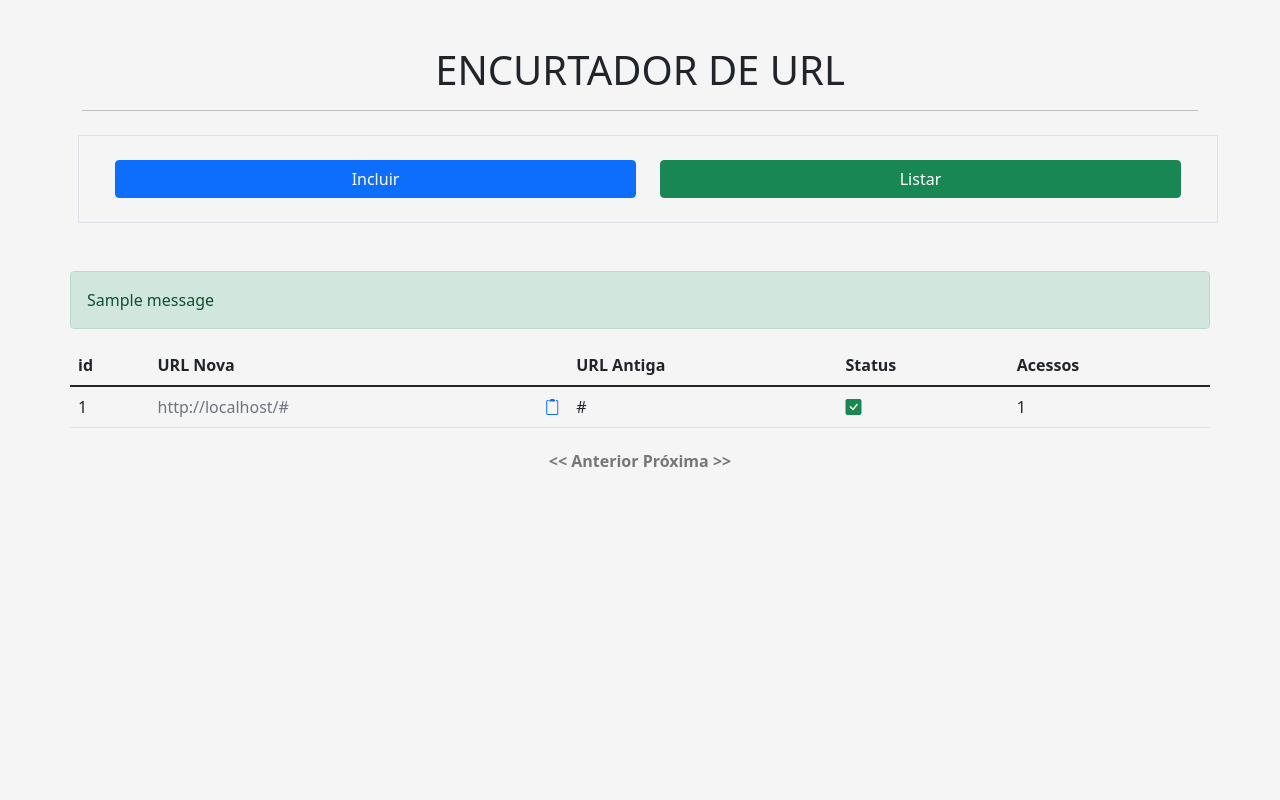
After one commit to alehkiz/enkt-url, a Flask app: page /list/1 in a window 1280 px wide. The commit adds this page. Run offline with Flask 2, Linux system fonts and the light colour scheme; tables that the repository leaves empty hold one stand-in row (values such as "Sample post"); one stand-in notice (Sample message) is shown; some libraries are stand-ins or nearby versions.

Commit message:
funcional app

```diff
--- a/app/blueprints/main.py
+++ b/app/blueprints/main.py
@@ -5,7 +5,7 @@ from app.models.url import URL, Custom_URL, generate_random_string
 from app.core.db import db
 
 from app.utils.kernel import validate_url, url_exist
-
+from app.utils.db import commit
 bp = Blueprint('main', __name__, url_prefix='/')
 
 
@@ -18,16 +18,10 @@ def index():
     if ip is None:
         ip = Network()
         ip.ip = _ip
-        # ip.created_user_id = 4
         db.session.add(ip)
-        try:
-            db.session.commit()
-            g.ip_id = ip.id
-        except Exception as e:
-            print(e)
-            db.session.rollback()
-            #TODO add logger
-            return abort(500)
+        commit()
+        g.ip_id = ip.id
+
     form = UrlForm()
     if form.validate_on_submit():
         url = validate_url(form.url.data)
@@ -38,7 +32,7 @@ def index():
             obj_url = URL()
             obj_url.url = url.geturl()
             if obj_url.url is False:
-                flash('Url já cadastrada', category='danger')
+                flash('URL inválida', category='danger')
                 return redirect(url_for('main.index'))
             obj_url.is_on = True
             obj_url.url_network_id = ip.id
@@ -46,15 +40,38 @@ def index():
             while obj_url.url_short is False:
                 obj_url.url_short = generate_random_string(app.config['_URL_SHORT_SIZE'])
             db.session.add(obj_url)
-            db.session.commit()
-            return render_template('index.html', status=True, url=obj_url.get_url())
+            commit()
+            flash('Url cadastrada com sucesso!', category='success')
+            return render_template('index.html', status=True, url=obj_url.get_short_url())
         else:
             flash(f'URL: {form.url.data} inválida, com status code {url_exist(url.geturl()).status_code}', category='danger')
             return redirect(url_for('main.index'))
 
     return render_template('index.html', form=form)
 
+@bp.route('/<short>')
+def short(short):
+    url = URL.query.filter(URL.url_short == short).first_or_404()
+    if url.status is False:
+        if url.check_status_url() is False:
+            flash(f'URL {url.url} não está mais ativa', category='danger')
+            return abort(404)
+    url.hits += 1
+    commit()
+    return redirect(url.url)
 
-@bp.route('/list/', methods=['GET'])
-def list():
-    return 'none'
+
+@bp.route('/list')
+@bp.route('/list/<int:page>')
+def list(page=1):
+    pages = URL.query.order_by(URL.created_at.desc()).paginate(page, 10, False)
+    return render_template('list.html', list=pages)
+
+
+@bp.app_errorhandler(404)
+def handler_error_404(err):
+    return render_template('errors/404.html')
+
+@bp.app_errorhandler(500)
+def handler_error_500(err):
+    return render_template('errors/500.html')
--- a/app/core/db.py
+++ b/app/core/db.py
@@ -4,6 +4,7 @@ from flask.cli import with_appcontext
 import click
 
 db = SQLAlchemy(session_options={'autoflush': True})
+
 
 from app.models.security import User, Role
 
--- a/app/models/url.py
+++ b/app/models/url.py
@@ -1,7 +1,12 @@
+from email.policy import default
 from app.core.db import  db
 from datetime import datetime
 from sqlalchemy.ext.hybrid import hybrid_property
+import validators
 
+
+from app.utils.kernel import url_exist
+from app.utils.db import commit
 from flask import current_app as app, request
 
 from app.utils.kernel import generate_random_string
@@ -13,7 +18,7 @@ class URL(db.Model):
     _url_short = db.Column(db.String(32), nullable=False, unique=True)
     # _url_custom = db.Column(db.String(64), nullable=True, unique=True)
     created_at = db.Column(db.DateTime, default=datetime.utcnow)
-    is_on = db.Column(db.Boolean)
+    status = db.Column(db.Boolean, default=True)
     url_network_id = db.Column(db.Integer, db.ForeignKey('network.id'), nullable=False)
     hits = db.Column(db.Integer, default=0)
     custom_url = db.relationship('Custom_URL', cascade='all, delete-orphan',
@@ -21,10 +26,21 @@ class URL(db.Model):
 
 
     def __repr__(self) -> str:
-        return f'URL(id:{self.id}, short:{self._url_short}'
+        return f'URL(id:{self.id}, short:{self._url_short})'
 
-    def get_url(self)-> str:
+    def get_short_url(self)-> str:
         return request.url_root + self.url_short
+
+    def check_status_url(self):
+        url = url_exist(self.url)
+        if url.status_code == 200:
+            self.status = True
+            status = True
+        else:
+            self.status = False
+            status = False
+        commit()
+        return status
 
     @hybrid_property
     def url(self):
@@ -32,11 +48,10 @@ class URL(db.Model):
 
     @url.setter
     def url(self, url):
-        q_url = URL.query.filter(URL.url == url).first()
-        if q_url != None:
-            self._url = False
+        if validators.url(url) is True:
+            self._url = url
         else:
-            self._url = url
+            self._url = None
 
 
     @hybrid_property
--- /dev/null
+++ b/app/static/main.css
@@ -0,0 +1,36 @@
+html {
+    overflow-y: scroll;
+}
+
+html,
+body {
+    height: 100%;
+}
+
+body {
+    /* display: flex; */
+    /* align-items: center; */
+    padding-top: 30px;
+    /* padding-bottom: 40px; */
+    background-color: #f5f5f5;
+    /* margin-bottom: 60px; */
+}
+
+a {
+    text-decoration: none !important;
+}
+
+
+.error-template {
+    padding: 40px 15px;
+    text-align: center;
+}
+
+.error-actions {
+    margin-top: 15px;
+    margin-bottom: 15px;
+}
+
+.error-actions .btn {
+    margin-right: 10px;
+}
--- a/app/static/main.js
+++ b/app/static/main.js
@@ -7,15 +7,35 @@ var tooltipList = tooltipTriggerList.map(function (tooltipTriggerEl) {
 })
 
 window.onload = function(){
-
     var buttonCopy = document.getElementById("copy-button");
     var toastLiveExample = document.getElementById('liveToast')
+    var toast = new bootstrap.Toast(toastLiveExample)
+    if (buttonCopy !== null) {
+        buttonCopy.addEventListener('click', function () {
+            var copyText = document.getElementById("short-url");
+            copyText.select();
+            copyText.setSelectionRange(0, 99999);
+            navigator.clipboard.writeText(copyText.value);
+            toast.show()
+        })
+    }
 
-    buttonCopy.addEventListener('click', function () {
-        var toast = new bootstrap.Toast(toastLiveExample)
-
-        toast.show()
-      })
+    var elmCopy = document.getElementsByClassName('table-copy')
+    for (var i = 0; i < elmCopy.length; i++){
+        var id = elmCopy[i].id.split('copy-')[0]
+        var elm = document.getElementById('copy-value-' + id)
+        elmCopy[i].addEventListener('click', function(){
+            console.log(this)
+            console.log(this.id.split('copy-')[0])
+            var id = this.id.split('copy-')[0]
+            var elm = document.getElementById('copy-value-' + id)
+            console.log(elm)
+            // elm.select();
+            // elm.setSelectionRange(0, 999999);
+            navigator.clipboard.writeText(elm.href);
+            toast.show()
+        })
+    }
 }
 
 // function copyValue() {
--- /dev/null
+++ b/app/templates/_list.html
@@ -0,0 +1,34 @@
+<table class="table">
+    <thead>
+        <tr>
+            <th>id</th>
+            <th scope="col">URL Nova</th>
+            <th scope="col">URL Antiga</th>
+            <th scope="col">Status</th>
+            <th scope="col">Acessos</th>
+        </tr>
+    </thead>
+    <tbody>
+        {% for url in list.items %}
+        <tr class="{{ 'table-danger' if url.status is false else '' }}">
+            <td>{{url.id}}</td>
+            <td>
+                {% if url.status is true %}
+                <a href='{{url.get_short_url()}}' id='copy-value-{{url.url_short}}' target="_blank" class="link-secondary">{{url.get_short_url()}}</a>
+                <a href="#" class="float-end table-copy" type="button" id="copy-{{url.url_short}}" data-bs-toggle="tooltip"
+                title="Copiar">
+                    <i class="bi bi-clipboard2 float-end"></i>
+                </a>
+                {% else %}
+                {{url.get_short_url()}}
+                {% endif %}
+            </td>
+            <td>{{url.url}}</td>
+            <td>{% if url.status is true %}<i class="bi bi-check-square-fill text-success"></i>{% else %}
+                <i class="bi bi-x-square-fill text-danger"></i>{% endif %}
+            </td>
+            <td>{{url.hits}}</td>
+        </tr>
+        {% endfor %}
+    </tbody>
+</table>
--- a/app/templates/base/base.html
+++ b/app/templates/base/base.html
@@ -1,19 +1,57 @@
 <!DOCTYPE html>
 <html lang="pt-br">
+
 <head>
     <meta charset="utf-8">
     <meta name="viewport" content="width=device-width, initial-scale=1, shrink-to-fit=no">
-        <link href="https://cdn.jsdelivr.net/npm/bootstrap@5.1.3/dist/css/bootstrap.min.css" rel="stylesheet" integrity="sha384-1BmE4kWBq78iYhFldvKuhfTAU6auU8tT94WrHftjDbrCEXSU1oBoqyl2QvZ6jIW3" crossorigin="anonymous">
-        <title>{% block title %}{% endblock %} </title>
+    <link href="https://cdn.jsdelivr.net/npm/bootstrap@5.1.3/dist/css/bootstrap.min.css" rel="stylesheet"
+        integrity="sha384-1BmE4kWBq78iYhFldvKuhfTAU6auU8tT94WrHftjDbrCEXSU1oBoqyl2QvZ6jIW3" crossorigin="anonymous">
+    <link rel="stylesheet" href="https://cdn.jsdelivr.net/npm/bootstrap-icons@1.8.1/font/bootstrap-icons.css">
+    <link href="{{url_for('static', filename='main.css')}}" rel="stylesheet">
+    <title>{% if title is defined %}{% block title %}{% endblock %}{% else %} Encurtador URL {% endif %}</title>
 </head>
+
 <body>
     <div class="container mt-3">
+        <h1 class="text-center mb-3 text-uppercase">Encurtador de URL</h1>
+        <hr>
+
+        <div class="row">
+            <div class="row m-2 row-cols-2 mb-5 border p-4">
+                <div class="col d-grid gap-2">
+                    <a class="btn btn-primary" href="{{url_for('main.index')}}" role="button">Incluir</a>
+                </div>
+                <div class="col d-grid gap-2">
+                    <a class="btn btn-success" href="{{url_for('main.list')}}" role="button">Listar</a>
+                </div>
+            </div>
+            {% with messages = get_flashed_messages(with_categories=true) %}
+            {% if messages %}
+            {% for category, message in messages %}
+            <div class="alert alert-{{category}}">{{ message }}</div>
+            {% endfor %}
+            {% endif %}
+            {% endwith %}
             {% block content %}{% endblock %}
-            {% for message in get_flashed_messages() %}
-                <div class="alert alert-danger">{{ message }}</div>
-            {% endfor %}
         </div>
-    <script src="https://cdn.jsdelivr.net/npm/bootstrap@5.1.3/dist/js/bootstrap.bundle.min.js" integrity="sha384-ka7Sk0Gln4gmtz2MlQnikT1wXgYsOg+OMhuP+IlRH9sENBO0LRn5q+8nbTov4+1p" crossorigin="anonymous"></script>
+
+        <div class="position-fixed bottom-0 end-0 p-3" style="z-index: 11">
+            <div id="liveToast" class="toast float-end" role="alert" aria-live="assertive" aria-atomic="true">
+              <div class="toast-header">
+                <!-- <img src="..." class="rounded me-2" alt="..."> -->
+                <strong class="me-auto">Aviso</strong>
+                <!-- <small>11 mins ago</small> -->
+                <button type="button" class="btn-close" data-bs-dismiss="toast" aria-label="Close"></button>
+              </div>
+              <div class="toast-body">
+                URL copiada
+              </div>
+            </div>
+          </div>
+        <script src="https://cdn.jsdelivr.net/npm/bootstrap@5.1.3/dist/js/bootstrap.bundle.min.js"
+            integrity="sha384-ka7Sk0Gln4gmtz2MlQnikT1wXgYsOg+OMhuP+IlRH9sENBO0LRn5q+8nbTov4+1p"
+            crossorigin="anonymous"></script>
         <script src="{{url_for('static', filename='main.js')}}"></script>
 </body>
+
 </html>
--- /dev/null
+++ b/app/templates/list.html
@@ -0,0 +1,15 @@
+{% extends 'base/base.html' %}
+
+{% block content %}
+
+{% include '_list.html' %}
+<div style="text-align: center; padding-top: 5px; font-weight: 600;">
+    <p style="color:#777">
+      {% if list.has_prev %}
+      <a href="{{url_for('main.list',page=list.prev_num)}}">&lt;&lt; Anterior </a>
+      {% else %} &lt;&lt; Anterior {% endif %} {% if list.has_next %}
+      <a href="{{url_for('main.list',page=list.next_num)}}">Próxima &gt;&gt;</a>
+      {% else %} Próxima &gt;&gt; {% endif %}
+    </p>
+  </div>
+{% endblock %}
--- a/app/utils/kernel.py
+++ b/app/utils/kernel.py
@@ -11,7 +11,7 @@ def generate_random_string(length : int) -> str:
     Returns:
         str: Generated string
     """
-    return ''.join(choice(string.ascii_letters+string.digits+'+-_.') for _ in range(length))
+    return ''.join(choice(string.ascii_letters+string.digits+'+_.') for _ in range(length))
 
 
 
```
Also changed, not shown: app/templates/errors/404.html (added, +20 -0 lines), app/templates/errors/500.html (added, +20 -0 lines), app/templates/index.html (+7 -30 lines), app/utils/db.py (added, +15 -0 lines). Lines whose indentation alone changed are shown as unchanged.
